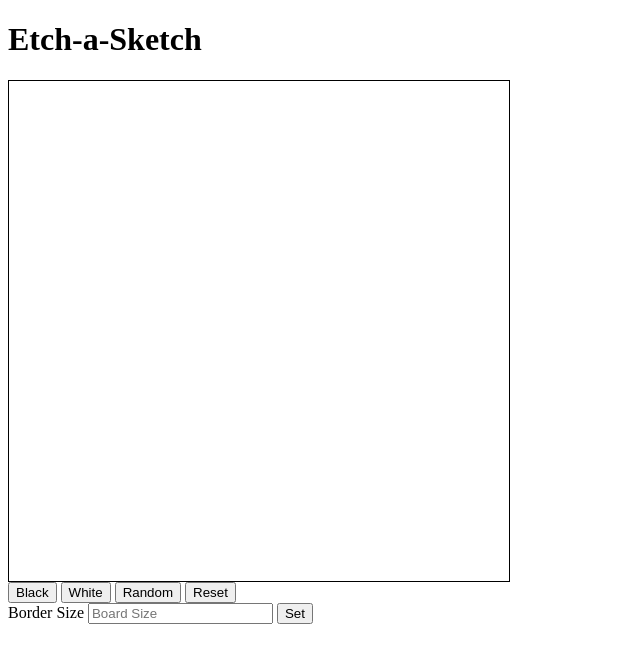
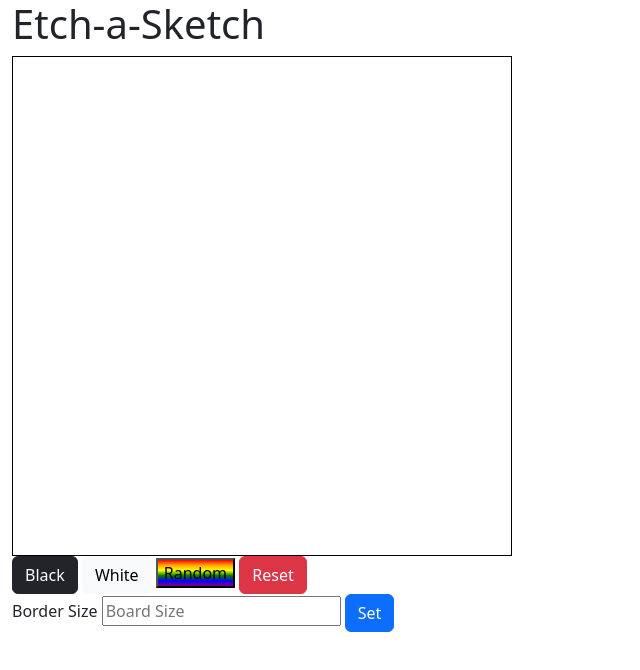
Before and after one commit to Ellian-1/Etch-a-Sketch, a website: page index.html in a window 1280 px wide. Shown: the whole page, without its empty margins (0-640 px from the left). Drawn offline with nearby package versions, Linux system fonts and the light colour scheme.

Commit message:
Add bootstrap styles to the html structure

```diff
--- a/index.html
+++ b/index.html
@@ -6,30 +6,30 @@
     <meta name="viewport" content="width=device-width, initial-scale=1.0">
     <title>Etch-a-Sketch</title>
     <link rel="stylesheet" href="style.css">
-    <link rel="stylesheet" href="./node_modules/bootstrap/dist/css/bootstap.mm">
+    <link rel="stylesheet" href="./node_modules/bootstrap/dist/css/bootstrap.min.css">
 </head>
 <body>
 
     <!--This is the html structure of the game-->
-    <div class="flex-container">
-        <h1 class="tittle">Etch-a-Sketch</h1>
+    <div class="flex-container container-fluid">
+        <h1 class="tittle h1">Etch-a-Sketch</h1>
         <!--This includes the buttons and the input of the game-->
         <div class="content">
             <!--The board of the game-->
             <div class="board"></div>
             <!--The buttons-->
             <div class="btn-container">
-                <button class="black" onclick="SetColor('black')">Black</button>
-                <button class="white" onclick="SetColor('white')">White</button>
+                <button class="btn btn-dark" onclick="SetColor('black')">Black</button>
+                <button class="btn btn-light" onclick="SetColor('white')">White</button>
                 <button class="random" onclick="SetColor('random')">Random</button>
-                <button class="reset" onclick="Reset()">Reset</button>
+                <button class="reset btn btn-danger" onclick="Reset()">Reset</button>
             </div>
             <!--The imput-->
             <div class="input-container">
                 <label for="board-size">Border Size
                     <input id="board-size" type="text" placeholder="Board Size" onchange="SetSize(this.value)">
                 </label>
-                <button>Set</button>
+                <button class="btn btn-primary">Set</button>
             </div>
         </div>
     </div>
--- a/style.css
+++ b/style.css
@@ -3,3 +3,7 @@
     height: 500px;
     display: grid;
 }
+
+.random {
+    background: linear-gradient(red, orange, yellow, green, blue, purple);
+}
```
